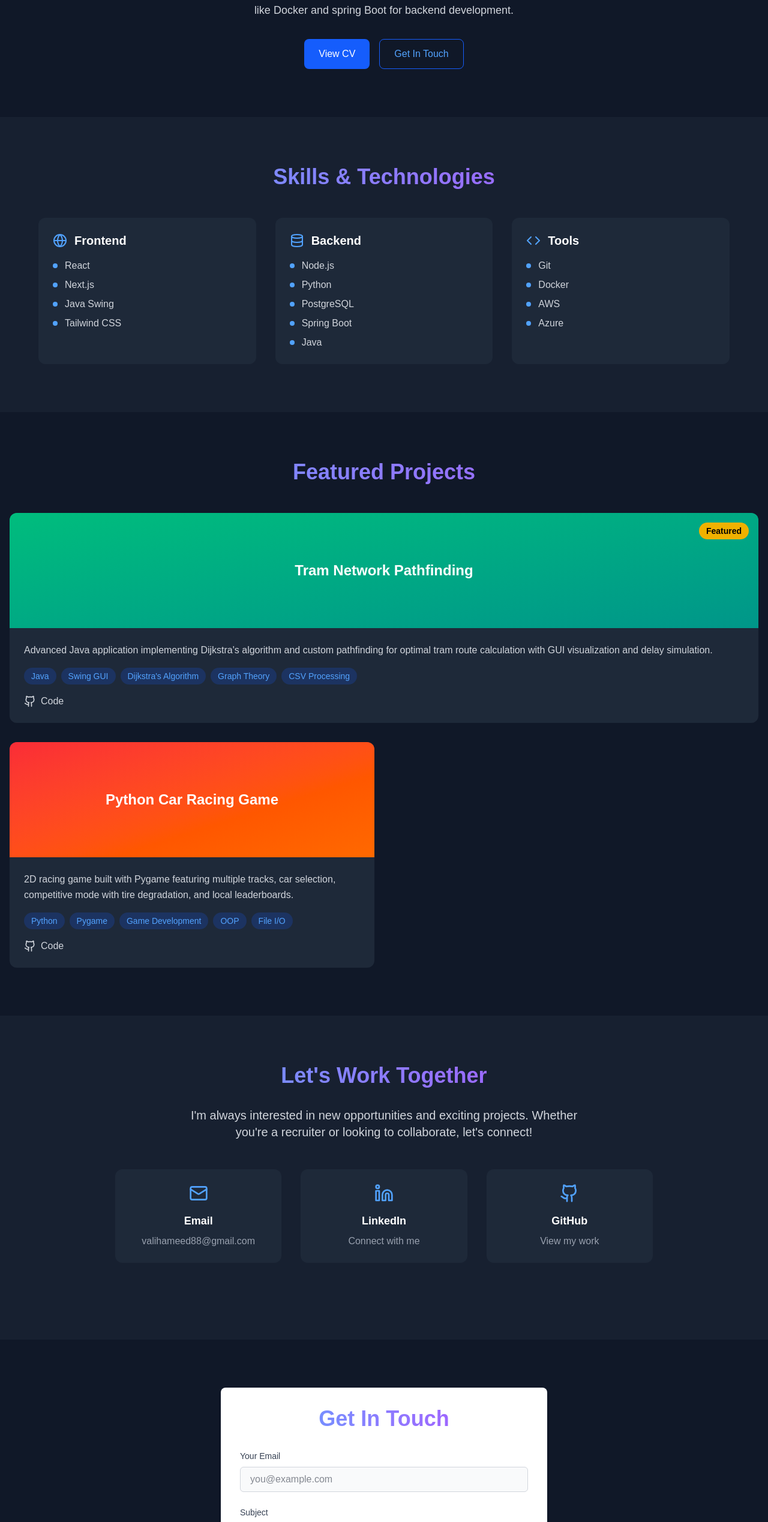
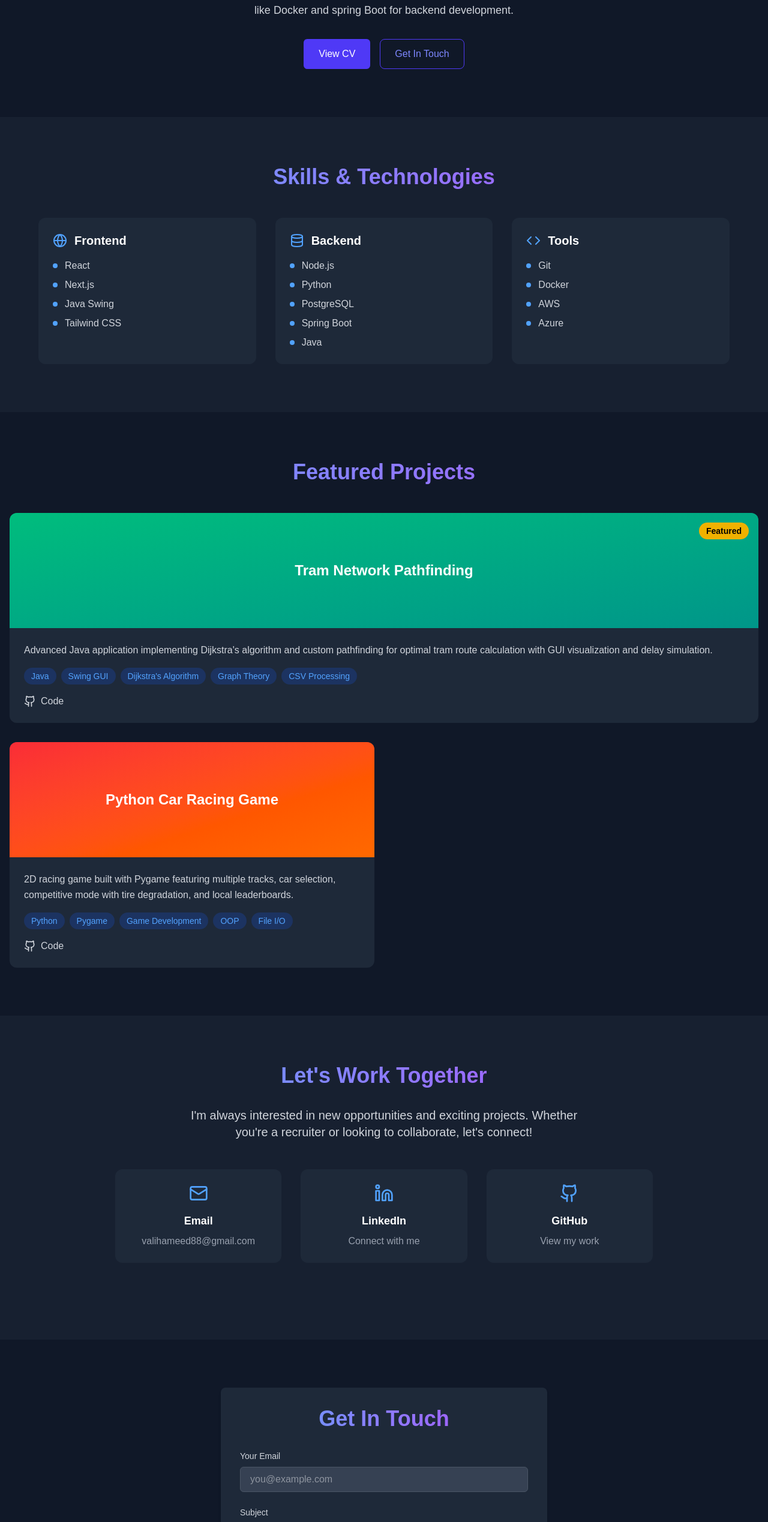
Before and after one commit to Vali-Hameed/Portfolio-Website, a Next.js app: page / in a window 1280 px wide. Shown: the part 1252-3789 px from the top of the page at 60% size. Built offline with nearby package versions, Linux system fonts and the light colour scheme.

Commit message:
chnaged the different colour in light mode for a consistent theme and changed the colours on the buttons in the about section

```diff
--- a/src/app/page.js
+++ b/src/app/page.js
@@ -176,13 +176,13 @@ const Portfolio = () => {
             <div className="flex justify-center space-x-4">
               <button
                 onClick={() => window.open('/Vali_Hameed_CV.pdf', '_blank')}
-                className="bg-blue-600 hover:bg-blue-700 px-6 py-3 rounded-lg transition-colors">
+                className=" items-center justify-center px-6 py-3  border border-transparent  font-medium rounded-md text-white bg-indigo-600 hover:bg-indigo-700 focus:outline-none focus:ring-2 focus:ring-offset-2 focus:ring-offset-gray-100 focus:ring-offset-gray-800 focus:ring-indigo-500 transition-transform transform hover:scale-105 duration-300 ease-in-out">
                 View CV
 
               </button>
               <button
                 onClick={() => scrollToSection('contact')}
-                className="border border-blue-600 text-blue-400 hover:bg-blue-600 hover:text-white px-6 py-3 rounded-lg transition-colors"
+                className="border border-indigo-600 text-indigo-400 hover:bg-indigo-600 hover:text-white px-6 py-3 rounded-lg transition-colors hover:scale-105 duration-300 ease-in-out"
               >
                 Get In Touch
               </button>
@@ -324,7 +324,7 @@ const Portfolio = () => {
         action="https://formspree.io/f/xyzdngel" // <-- IMPORTANT: REPLACE THIS
         method="POST"
         // Form styling: adds vertical spacing, background, padding, rounded corners, and a shadow.
-        className="space-y-6 bg-white dark:bg-gray-800 p-8 rounded-lg shadow-md"
+        className="space-y-6  bg-gray-800 p-8 rounded-lg shadow-md"
       >
         <h2 className="text-4xl font-bold mb-8 bg-gradient-to-r from-blue-400 to-purple-500 bg-clip-text text-transparent text-center">
           Get In Touch
@@ -334,7 +334,7 @@ const Portfolio = () => {
         <div>
           <label
             htmlFor="email"
-            className="block text-sm font-medium text-gray-700 dark:text-gray-300 mb-2"
+            className="block text-sm font-medium  text-gray-300 mb-2"
           >
             Your Email
           </label>
@@ -345,14 +345,14 @@ const Portfolio = () => {
             required
             placeholder="you@example.com"
             // Styling for the input field: full width, padding, border, rounded corners, and focus states.
-            className="w-full px-4 py-2 border border-gray-300 dark:border-gray-600 rounded-md bg-gray-50 dark:bg-gray-700 text-gray-900 dark:text-gray-200 focus:outline-none focus:ring-2 focus:ring-indigo-500 transition duration-150 ease-in-out"
+            className="w-full px-4 py-2 border  border-gray-600 rounded-md  bg-gray-700 text-gray-200 focus:outline-none focus:ring-2 focus:ring-indigo-500 transition duration-150 ease-in-out"
           />
         </div>
                 {/* Subject Input Field */}
         <div>
           <label
             htmlFor="subject"
-            className="block text-sm font-medium text-gray-700 dark:text-gray-300 mb-2"
+            className="block text-sm font-medium  text-gray-300 mb-2"
           >
             Subject
           </label>
@@ -363,7 +363,7 @@ const Portfolio = () => {
             required
             placeholder="Re:"
             // Styling for the input field: full width, padding, border, rounded corners, and focus states.
-            className="w-full px-4 py-2 border border-gray-300 dark:border-gray-600 rounded-md bg-gray-50 dark:bg-gray-700 text-gray-900 dark:text-gray-200 focus:outline-none focus:ring-2 focus:ring-indigo-500 transition duration-150 ease-in-out"
+            className="w-full px-4 py-2 border  border-gray-600 rounded-md  bg-gray-700 text-gray-200 focus:outline-none focus:ring-2 focus:ring-indigo-500 transition duration-150 ease-in-out"
           />
         </div>
 
@@ -371,7 +371,7 @@ const Portfolio = () => {
         <div>
           <label
             htmlFor="message"
-            className="block text-sm font-medium text-gray-700 dark:text-gray-300 mb-2"
+            className="block text-sm font-medium  text-gray-300 mb-2"
           >
             Your Message
           </label>
@@ -382,7 +382,7 @@ const Portfolio = () => {
             required
             placeholder="Leave your message here..."
             // Similar styling to the input field.
-            className="w-full px-4 py-2 border border-gray-300 dark:border-gray-600 rounded-md bg-gray-50 dark:bg-gray-700 text-gray-900 dark:text-gray-200 focus:outline-none focus:ring-2 focus:ring-indigo-500 transition duration-150 ease-in-out"
+            className="w-full px-4 py-2 border  border-gray-600 rounded-md  bg-gray-700 text-gray-200 focus:outline-none focus:ring-2 focus:ring-indigo-500 transition duration-150 ease-in-out"
           ></textarea>
         </div>
 
@@ -391,7 +391,7 @@ const Portfolio = () => {
           <button
             type="submit"
             // Styling for the button to match the "Download CV" button theme.
-            className="w-full inline-flex items-center justify-center px-6 py-3 border border-transparent text-base font-medium rounded-md text-white bg-indigo-600 hover:bg-indigo-700 focus:outline-none focus:ring-2 focus:ring-offset-2 focus:ring-offset-gray-100 dark:focus:ring-offset-gray-800 focus:ring-indigo-500 transition-transform transform hover:scale-105 duration-300 ease-in-out"
+            className="w-full inline-flex items-center justify-center px-6 py-3 border border-transparent text-base font-medium rounded-md text-white bg-indigo-600 hover:bg-indigo-700 focus:outline-none focus:ring-2 focus:ring-offset-2 focus:ring-offset-gray-100 focus:ring-offset-gray-800 focus:ring-indigo-500 transition-transform transform hover:scale-105 duration-300 ease-in-out"
           >
             Send Message
           </button>
```
